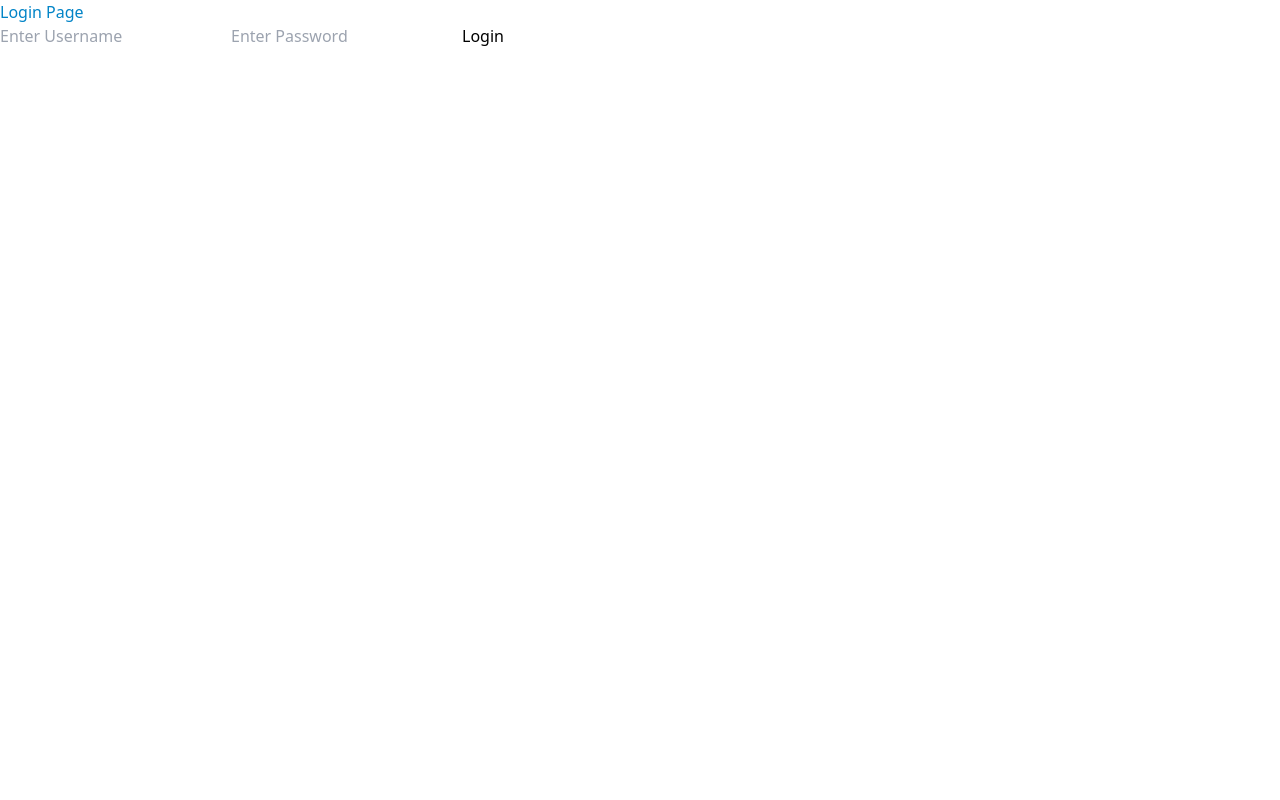
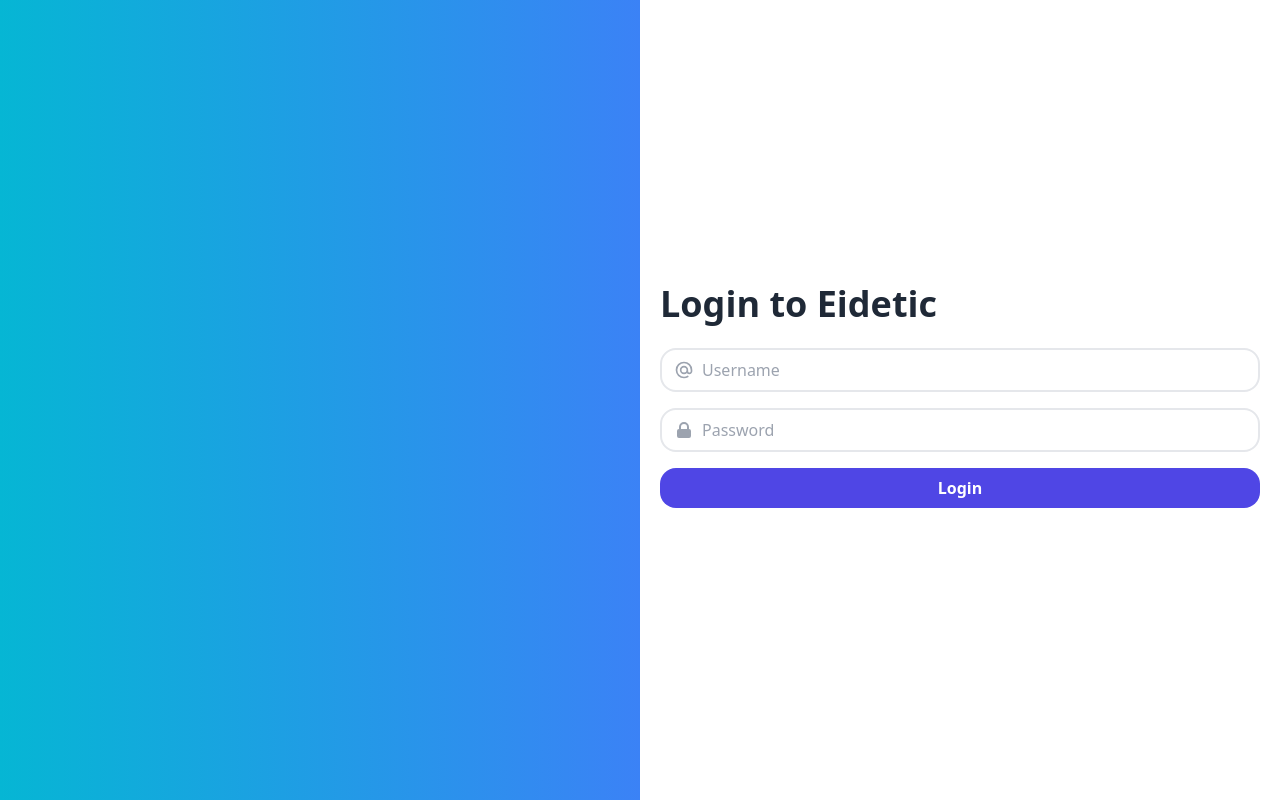
Before and after one commit to chrisgrasmussen/skeleton-fe, a React (Vite) app in the folder skeleton-fe/: page /login in a window 1280 px wide. Built offline with nearby package versions, Linux system fonts and the light colour scheme.

Commit message:
cleaned up a few things

```diff
--- a/skeleton-fe/src/components/HomeLink.jsx
+++ b/skeleton-fe/src/components/HomeLink.jsx
@@ -3,7 +3,7 @@
 
 const HomeLink = () => {
     return (
-        <div className="pt-5 flex flex-row items-center justify-center">
+        <div className="pt-20 flex flex-row items-center justify-center">
             <Link to={'/start'} >
                 <button className='animate-bounce hover:animate-none bg-indigo-500 opacity-80 w-[900px] flex flex-row justify-between items-center p-5 rounded-2xl'>
                     <h1 className=' text-white'>See More Conversations</h1>
--- a/skeleton-fe/src/components/StartCard.jsx
+++ b/skeleton-fe/src/components/StartCard.jsx
@@ -22,7 +22,7 @@
 
 
     return (
-        <div className="flex justify-center ">
+        <div className="flex justify-center">
             <div className="border w-[1200px] rounded-3xl">
                 <div className="h-full p-10">
                     {starts.map((start, index) => {
@@ -40,7 +40,7 @@
                                         <h3 className="text-sm text-white ">Finish the Conversation</h3>
                                     </button>
                                     <div class="h-8 flex items-center justify-center bg-gray-50 rounded w-1/4">
-                                        <h3 className="text-sm">Posted 3 hours ago</h3>
+                                        <h3 className="text-sm">{start.timestamp}</h3>
                                     </div>
                                 </Link>
                             </div>
--- a/skeleton-fe/src/components/StartDetailCard.jsx
+++ b/skeleton-fe/src/components/StartDetailCard.jsx
@@ -5,18 +5,11 @@
         <div className="flex flex-row justify-center">
             <div className="flex min-h-screen pt-20 justify-center pb-10">
                 <div className="flex flex-col">
-                    <div className="w-[900px] bg-sky-100 rounded-xl shadow-2xl">
-                        <div className="">
-                            <h3 className="flex items-center justify-center text-4xl font-regular py-10">
-                                {props.start.title}
-                            </h3>
 
-                        </div>
-                    </div>
                     <div className=''>
                         {
                             props.completeData.map((item, index) => (
-                                <div key={index} className="w-[900px] flex items-center justify-center mt-5 bg-yellow-50 rounded-2xl">
+                                <div key={index} className="w-[900px] flex items-center justify-center mt-5 bg-indigo-500 text-white rounded-2xl">
                                     <h3 className="text-2xl font-regular py-10">
                                         {item.body}
                                     </h3>
--- a/skeleton-fe/src/components/StartDetailText.jsx
+++ b/skeleton-fe/src/components/StartDetailText.jsx
@@ -1,12 +1,14 @@
 import React from 'react'
 
-const StartDetailText = () => {
+const StartDetailText = (props) => {
     return (
         <>
+            <div className="flex items-center justify-center pt-10">
+                <div className="w-[1200px] h-auto">
+                    <h1 className="bg-gradient-to-r from-blue-800 via-green-800 to bg-indigo-800 inline-block text-transparent bg-clip-text text-[100px] font-semibold pt-20 pb-5">{props.start.title}...</h1>
+                </div>
+            </div>
 
-            <div className="flex items-center justify-center pt-5">
-                <h1 className=" text-[150px] font-semibold pt-20 pb-5">Start</h1>
-            </div>
 
         </>
     )
--- a/skeleton-fe/src/components/StartText.jsx
+++ b/skeleton-fe/src/components/StartText.jsx
@@ -7,8 +7,8 @@
 
             <div className="pt-5 flex flex-col items-center justify-center">
                 <h1 className=" text-[150px] font-semibold pt-20 pb-5">Conversations</h1>
-                <StartCreate />
             </div>
+            <StartCreate />
 
         </>
     )
--- a/skeleton-fe/src/pages/ConversationsPage.jsx
+++ b/skeleton-fe/src/pages/ConversationsPage.jsx
@@ -10,7 +10,6 @@
         <div>
             <NavBar />
             <StartText />
-
             <StartCard />
         </div>
     )
--- a/skeleton-fe/src/pages/LoginPage.jsx
+++ b/skeleton-fe/src/pages/LoginPage.jsx
@@ -5,12 +5,29 @@
     let { loginUser } = useContext(AuthContext);
     return (
         <div>
-            <p className="text-sky-600">Login Page</p>
-            <form onSubmit={loginUser}>
-                <input type="text" name="username" placeholder='Enter Username' />
-                <input type="password" name="password" placeholder='Enter Password' />
-                <button type="submit">Login</button>
-            </form>
+            <div class="h-screen flex">
+
+                <div class="flex w-1/2 bg-gradient-to-r from-cyan-500 to-blue-500 justify-around items-center">
+                </div>
+                <div class="flex w-1/2 justify-center items-center bg-white">
+                    <form onSubmit={loginUser} class="bg-white w-[600px]">
+                        <h1 class="text-gray-800 font-bold text-4xl pb-5 mb-1">Login to Eidetic</h1>
+                        <div class="flex items-center border-2 py-2 px-3 rounded-2xl mb-4">
+                            <svg xmlns="http://www.w3.org/2000/svg" class="h-5 w-5 text-gray-400" fill="none" viewBox="0 0 24 24" stroke="currentColor">
+                                <path stroke-linecap="round" stroke-linejoin="round" stroke-width="2" d="M16 12a4 4 0 10-8 0 4 4 0 008 0zm0 0v1.5a2.5 2.5 0 005 0V12a9 9 0 10-9 9m4.5-1.206a8.959 8.959 0 01-4.5 1.207" />
+                            </svg>
+                            <input class="pl-2 outline-none border-none" type="text" name="username" id="" placeholder="Username" />
+                        </div>
+                        <div class="flex items-center border-2 py-2 px-3 rounded-2xl">
+                            <svg xmlns="http://www.w3.org/2000/svg" class="h-5 w-5 text-gray-400" viewBox="0 0 20 20" fill="currentColor">
+                                <path fill-rule="evenodd" d="M5 9V7a5 5 0 0110 0v2a2 2 0 012 2v5a2 2 0 01-2 2H5a2 2 0 01-2-2v-5a2 2 0 012-2zm8-2v2H7V7a3 3 0 016 0z" clip-rule="evenodd" />
+                            </svg>
+                            <input class="pl-2 outline-none border-none" type="password" name="password" id="" placeholder="Password" />
+                        </div>
+                        <button type="submit" class="block w-full bg-indigo-600 mt-4 py-2 rounded-2xl text-white font-semibold mb-2">Login</button>
+                    </form>
+                </div>
+            </div>
         </div>
     )
 }
--- a/skeleton-fe/src/pages/StartDetailPage.jsx
+++ b/skeleton-fe/src/pages/StartDetailPage.jsx
@@ -38,7 +38,7 @@
     return (
         <>
             <NavBar />
-            <StartDetailText />
+            <StartDetailText start={data} completeData={completeData} />
             <StartDetailCard start={data} completeData={completeData} />
         </>
     )
```
Also changed, not shown: skeleton-fe/src/components/StartCreate.jsx (+4 -4 lines).
